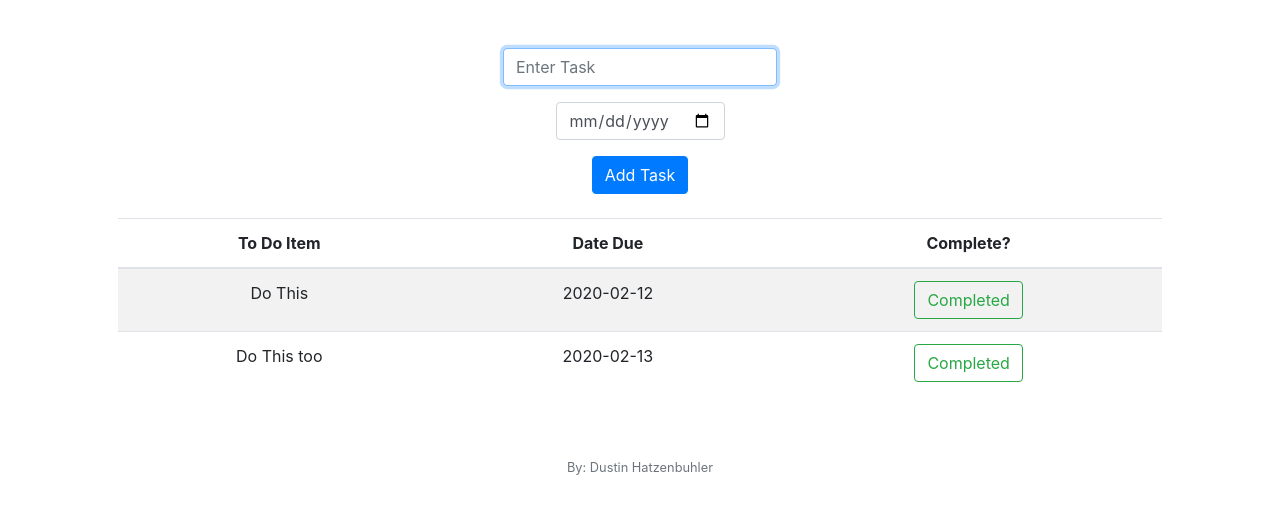
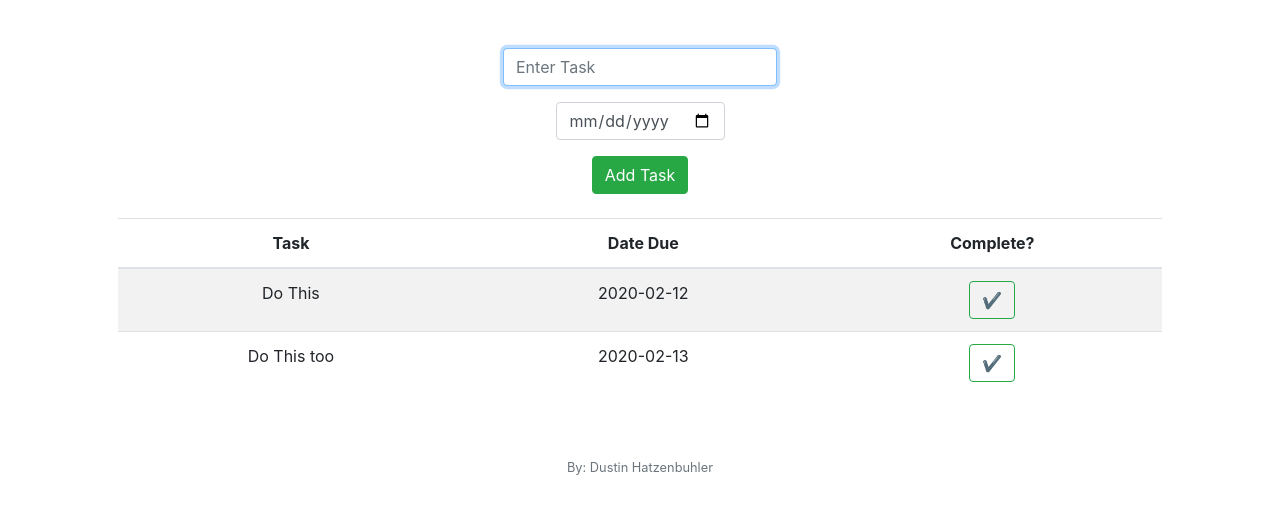
Before and after one commit to DustyHatz/CS50projects, a Flask app: page / in a window 1280 px wide. Shown: the part 76-590 px from the top of the page. Run offline with Flask 2, Linux system fonts and the light colour scheme; a user stored in the database is signed in; data that the repository does not hold is empty; some libraries are stand-ins or nearby versions.

Commit message:
add script for min date input, add welcome header

```diff
--- a/final/todo/templates/index.html
+++ b/final/todo/templates/index.html
@@ -1,26 +1,36 @@
 {% extends "layout.html" %}
 
 {% block title %}
-    index
+    Home
 {% endblock %}
 
 {% block main %}
 
-    <form action="/add" method="post">
+    {% for user in users %}
+        <h1 class="display-4">Welcome, {{ user.name }}!</h1>
+        <br>
+    {% endfor %}
+    <form action="/add" method="post" class="needs-validation" novalidate>
         <div class="form-group">
-            <input autocomplete="off" autofocus class="form-control" id="validationDefault01" name="task" placeholder="Enter Task" type="text">
+            <input autocomplete="off" autofocus class="form-control" name="task" placeholder="Enter Task" type="text" required>
+            <div class="invalid-feedback">
+                Please provide something to do
+            </div>
         </div>
         <div class="form-group">
-            <input autocomplete="off" autofocus class="form-control" id="validationDefault02" name="date"  type="date">
+            <input autocomplete="off" autofocus class="form-control" id="date_field" placeholder="Date" min="" name="date"  type="date" required>
+            <div class="invalid-feedback">
+                Please select a valid due date
+            </div>
         </div>
-        <button class="btn btn-primary" type="submit">Add Task</button>
+        <button class="btn btn-success" type="submit">Add Task</button>
     </form>
     <br>
 
     <table class="table table-striped">
         <thead>
             <tr>
-                <th>To Do Item</th>
+                <th>Task</th>
                 <th>Date Due</th>
                 <th>Complete?</th>
             </tr>
@@ -32,11 +42,27 @@
                     <td>
                         <form action="/delete" method="post">
                             <input type=hidden value="{{ task.todo }}" name="task_to_delete">
-                            <button type="submit" class="btn btn-outline-success">Completed</button>
+                            <button type="submit" class="btn btn-outline-success">✔</button>
                         </form>
                     </td>
                 </tr>
             {% endfor %}
     </table>
 
+    <!--Script code for setting a min/max date in form Credit: (Shrinivas Pai https://stackoverflow.com/questions/32378590/set-date-input-fields-max-date-to-today)-->
+    <script>
+        var today = new Date();
+        var dd = today.getDate();
+        var mm = today.getMonth()+1; //January is 0!
+        var yyyy = today.getFullYear();
+         if(dd<10){
+                dd='0'+dd
+            }
+            if(mm<10){
+                mm='0'+mm
+            }
+
+        today = yyyy+'-'+mm+'-'+dd;
+        document.getElementById("date_field").setAttribute("min", today);
+    </script>
 {% endblock %}
```
